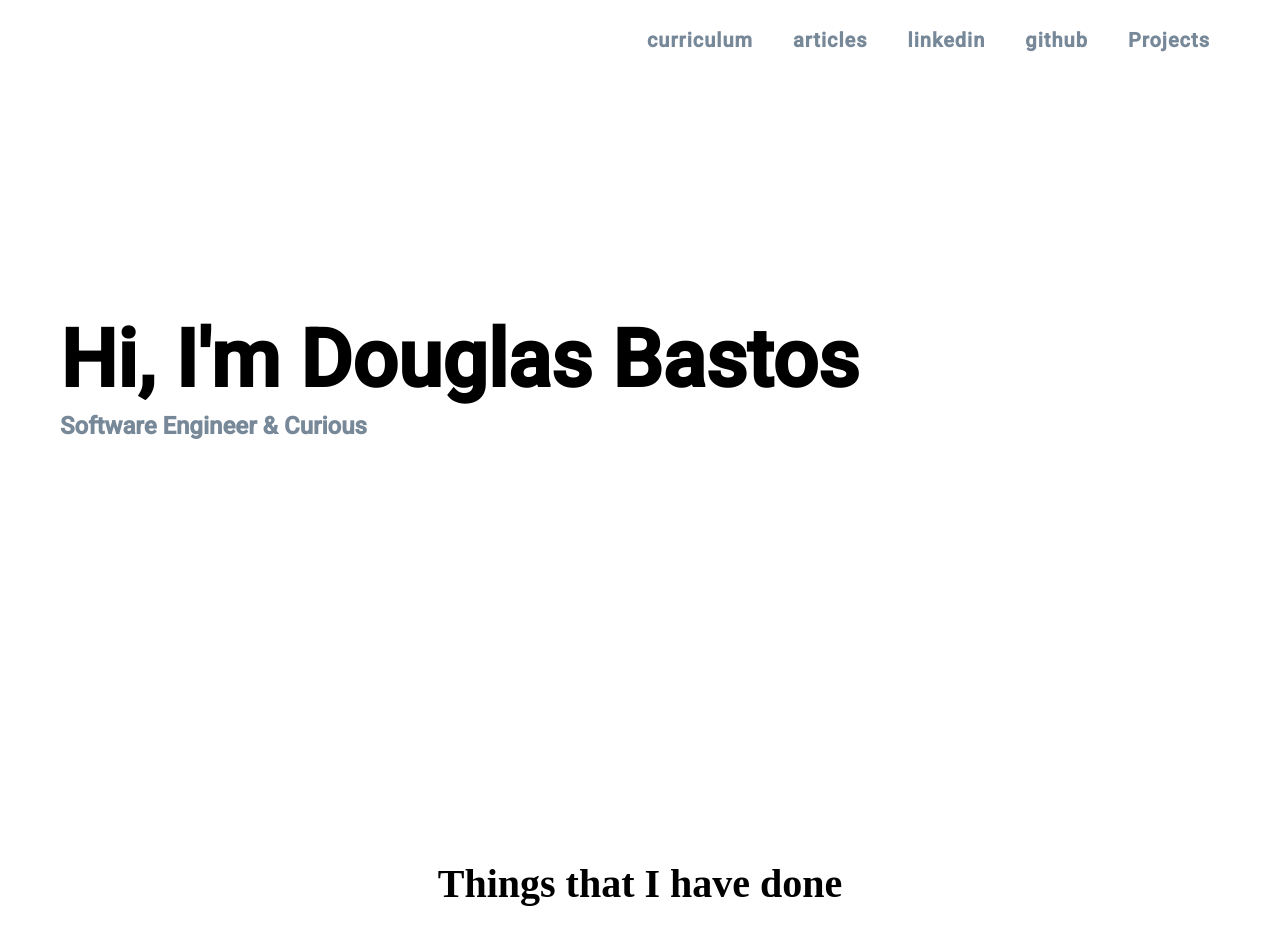
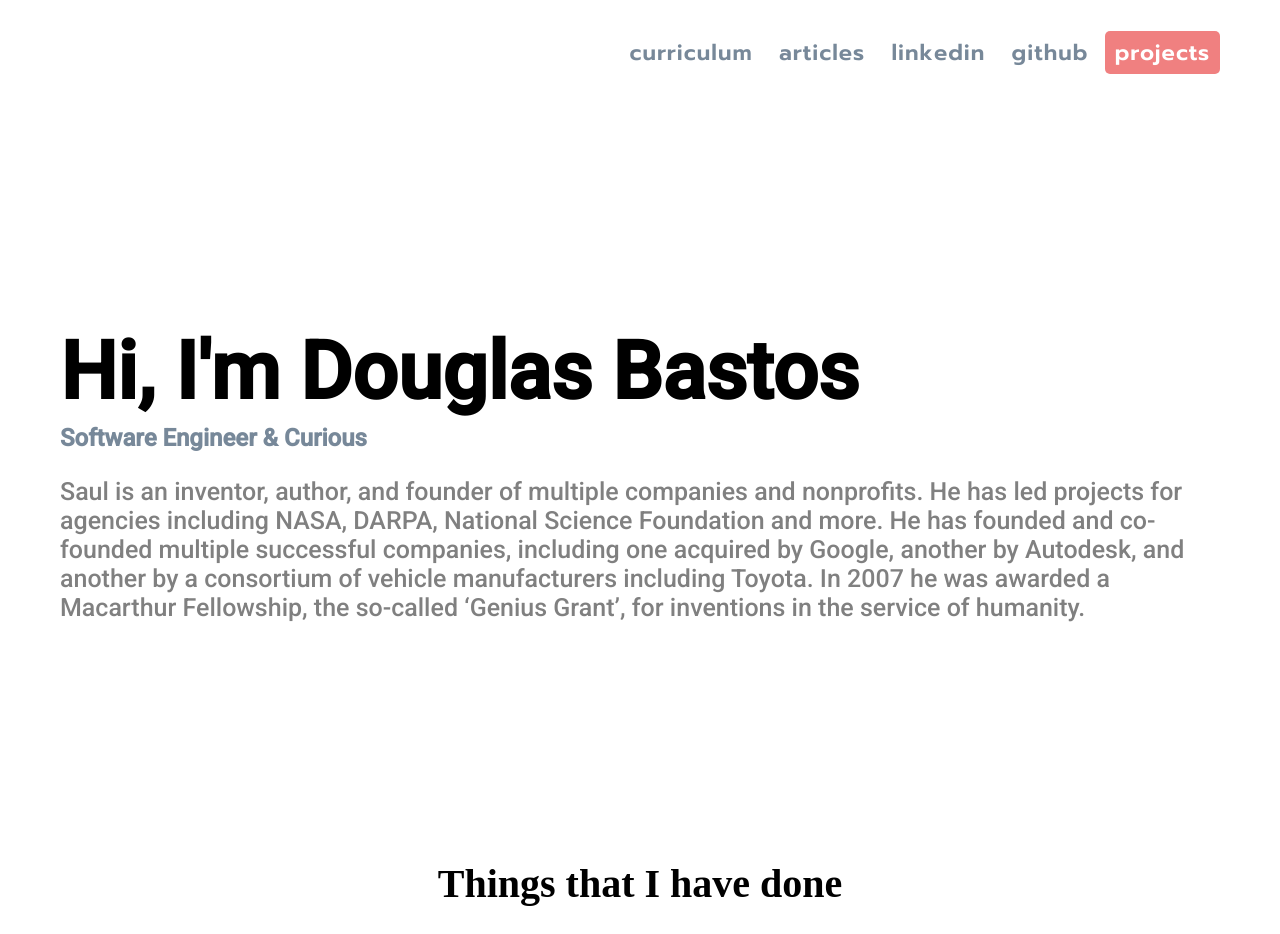
Before and after one commit to dbastosdev/home-page-portfolio, a plain HTML site: page index.html in a window 1280 px wide. Drawn offline with Linux system fonts and the light colour scheme.

Commit message:
created entry point

```diff
--- a/css/style.css
+++ b/css/style.css
@@ -21,15 +21,32 @@ body {
 .menu a {
     color: lightslategray;
     text-decoration: none;
-    font-size: 20px;
+    font-size: 22px;
     padding: 5px 10px;
     letter-spacing: 1px;
+    font-weight: bolder;
 }
 
 .menu a:hover {
     color: black;
     background: lightgray;
     border-radius: 5px;
+}
+
+.menu ul li {
+    display: inline;
+    list-style-type: none;
+}
+
+.menu ul li:last-child a {
+    background: lightcoral;
+    color: white;
+    border-radius: 5px;
+}
+
+.menu ul li:last-child a:hover {
+    background: rgb(239, 148, 148);
+    color: white;
 }
 
 .main-container h1{
@@ -50,6 +67,12 @@ body {
     font-family: 'Roboto', sans-serif;
 }
 
+.main-container p {
+    color: gray;
+    font-size: 25px;
+    font-family: 'Roboto', sans-serif;
+}
+
 .container {
     margin-top: 40px;
     /* background: gray; */
--- a/index.html
+++ b/index.html
@@ -15,16 +15,19 @@
     <div class="main-container">
 
         <header class="menu">
-            <h2><a href="#">curriculum</a></h2>
-            <h2><a href="#">articles</a></h2>
-            <h2><a href="#">linkedin</a></h2>
-            <h2><a href="#">github</a></h2>
-            <h2><a href="#projects">Projects</a></h2>
+            <ul>
+                <li><a href="#">curriculum</a></li>
+                <li><a href="#">articles</a></li>
+                <li><a href="#">linkedin</a></li>
+                <li><a href="#">github</a></li>
+                <li><a href="#projects">projects</a></li>
+            </ul>
         </header>
 
         <h1>Hi, I'm Douglas Bastos</h1>
         <h2>Software Engineer & Curious</h2>
 
+        <p>Saul is an inventor, author, and founder of multiple companies and nonprofits. He has led projects for agencies including NASA, DARPA, National Science Foundation and more. He has founded and co-founded multiple successful companies, including one acquired by Google, another by Autodesk, and another by a consortium of vehicle manufacturers including Toyota. In 2007 he was awarded a Macarthur Fellowship, the so-called ‘Genius Grant’, for inventions in the service of humanity.</p>
 
     </div>
 
```
